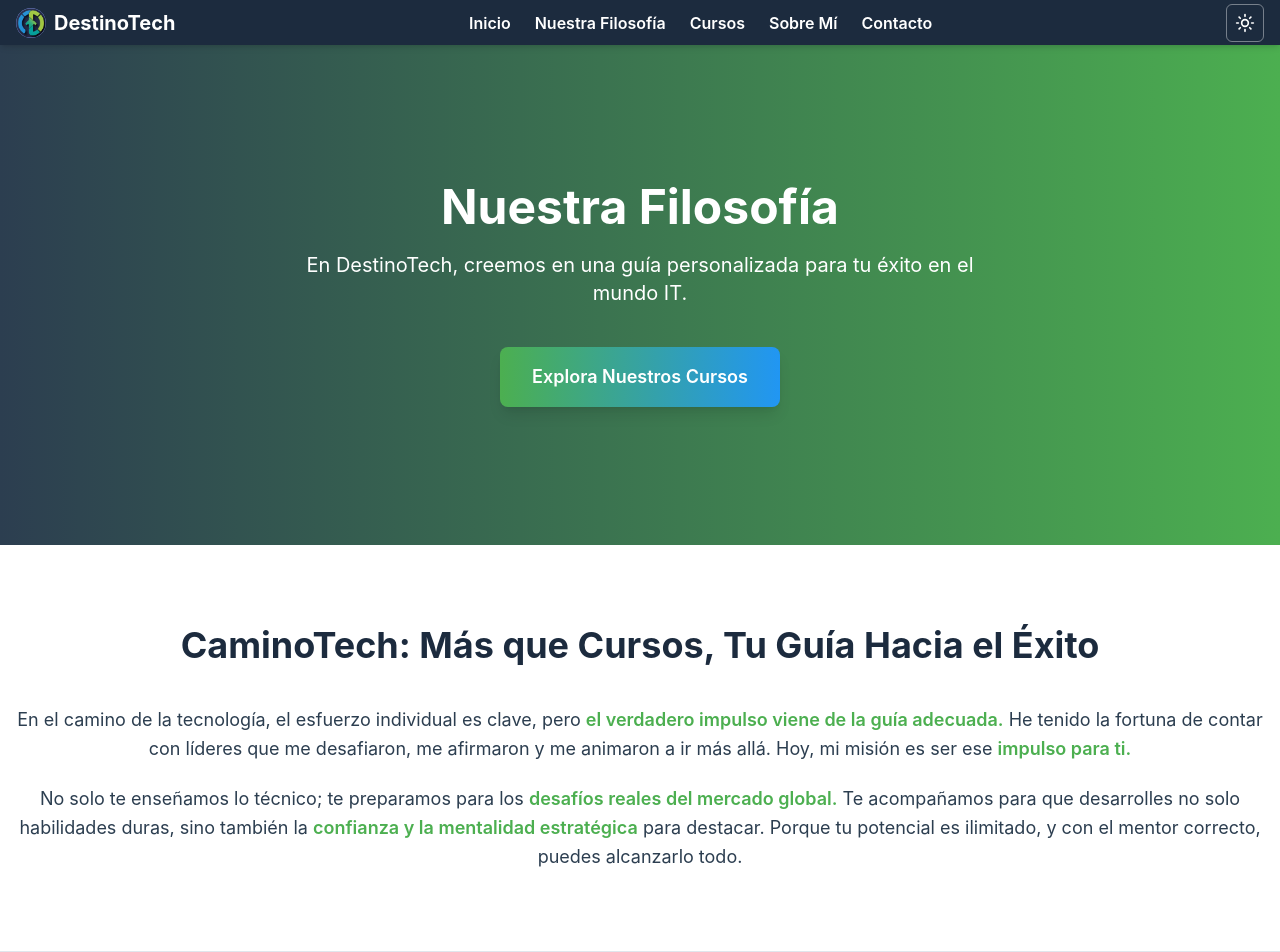
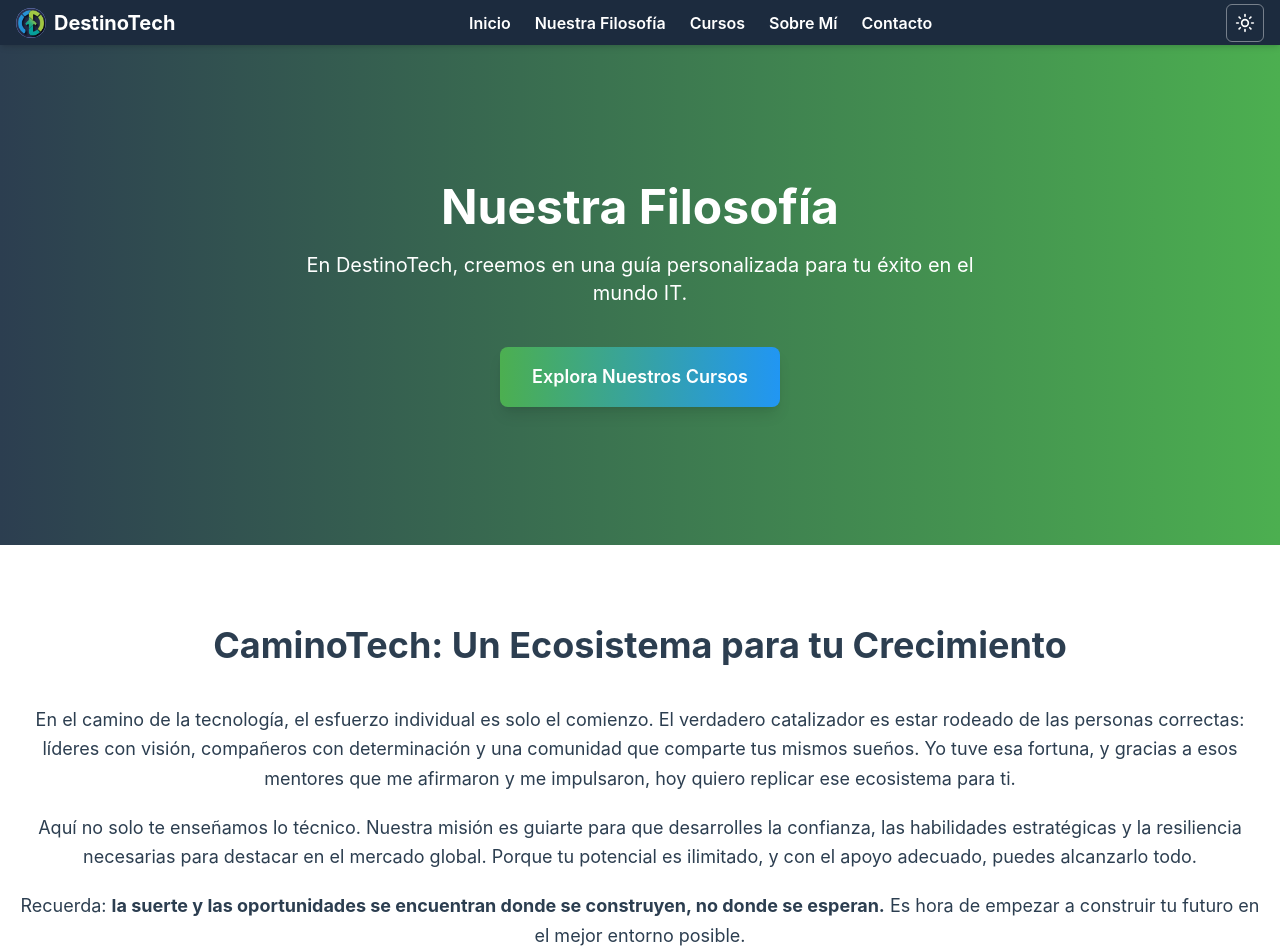
Before and after one commit to ecoranti/galabox, a Next.js app in the folder gala-sandbox-pro/: page /filosofia in a window 1280 px wide. Shown: the top 952 px of the page. Built offline with nearby package versions, Linux system fonts and the light colour scheme.

Commit message:
modificamos la seccion filosofia

```diff
--- a/gala-sandbox-pro/app/page.tsx
+++ b/gala-sandbox-pro/app/page.tsx
@@ -23,7 +23,7 @@ export default function Home() {
   };
 
   const handleAnimationComplete = () => {
-    window.open('https://t.me/tu_comunidad', '_blank'); // Reemplaza con tu enlace
+    window.open('https://t.me/oportunidadesparatodos', '_blank'); // Enlace actualizado a la comunidad real
     setIsAnimating(false);
   };
 
--- a/gala-sandbox-pro/components/FlyingPlane.tsx
+++ b/gala-sandbox-pro/components/FlyingPlane.tsx
@@ -28,8 +28,12 @@ const FlyingPlane = ({ startX, startY, onComplete }: FlyingPlaneProps) => {
           offsetPath: `path("${dynamicPath}")`,
         }}
       >
-        {/* ¡El cambio clave! El avión ahora es blanco. */}
-        <FaTelegramPlane size={32} color="white" />
+        {/* ¡El cambio clave! El avión ahora es blanco, usando foreignObject para evitar SVG nesting issues. */}
+        <foreignObject width={32} height={32} x={-16} y={-16}>
+          <div style={{ width: 32, height: 32, display: 'flex', alignItems: 'center', justifyContent: 'center' }}>
+            <FaTelegramPlane size={32} color="white" />
+          </div>
+        </foreignObject>
       </motion.g>
     </svg>
   );
--- a/gala-sandbox-pro/components/PhilosophySection.tsx
+++ b/gala-sandbox-pro/components/PhilosophySection.tsx
@@ -2,24 +2,20 @@ import React from 'react';
 
 const PhilosophySection: React.FC = () => {
   return (
-    <section className="philosophy-section py-20 text-center bg-card-background-light border-b border-border-light transition-colors duration-400">
+    <section className="philosophy-section py-20 text-center bg-card-background-light dark:bg-primary-dark-blue border-b border-border-light dark:border-border-dark transition-colors duration-400">
       <div className="container mx-auto px-4 max-w-4xl">
-        <h2 className="text-4xl font-bold mb-10 text-heading-color transition-colors duration-400">
-          CaminoTech: Más que Cursos, Tu Guía Hacia el Éxito
+        <h2 className="text-4xl font-bold mb-10 text-heading-color-light dark:text-heading-color-dark transition-colors duration-400">
+          CaminoTech: Un Ecosistema para tu Crecimiento
         </h2>
-        <div className="philosophy-content text-lg leading-relaxed text-text-light transition-colors duration-400">
+        <div className="philosophy-content text-lg leading-relaxed text-text-light dark:text-text-dark transition-colors duration-400">
           <p className="mb-5">
-            En el camino de la tecnología, el esfuerzo individual es clave, pero{' '}
-            <span className="font-semibold text-accent-green-platzi">el verdadero impulso viene de la guía adecuada.</span>{' '}
-            He tenido la fortuna de contar con líderes que me desafiaron, me afirmaron y me animaron a ir más allá. Hoy, mi misión es ser ese{' '}
-            <span className="font-semibold text-accent-green-platzi">impulso para ti.</span>
+            En el camino de la tecnología, el esfuerzo individual es solo el comienzo. El verdadero catalizador es estar rodeado de las personas correctas: líderes con visión, compañeros con determinación y una comunidad que comparte tus mismos sueños. Yo tuve esa fortuna, y gracias a esos mentores que me afirmaron y me impulsaron, hoy quiero replicar ese ecosistema para ti.
+          </p>
+          <p className="mb-5">
+            Aquí no solo te enseñamos lo técnico. Nuestra misión es guiarte para que desarrolles la confianza, las habilidades estratégicas y la resiliencia necesarias para destacar en el mercado global. Porque tu potencial es ilimitado, y con el apoyo adecuado, puedes alcanzarlo todo.
           </p>
           <p>
-            No solo te enseñamos lo técnico; te preparamos para los{' '}
-            <span className="font-semibold text-accent-green-platzi">desafíos reales del mercado global.</span>{' '}
-            Te acompañamos para que desarrolles no solo habilidades duras, sino también la{' '}
-            <span className="font-semibold text-accent-green-platzi">confianza y la mentalidad estratégica</span>{' '}
-            para destacar. Porque tu potencial es ilimitado, y con el mentor correcto, puedes alcanzarlo todo.
+            Recuerda: <b className="font-bold">la suerte y las oportunidades se encuentran donde se construyen, no donde se esperan.</b> Es hora de empezar a construir tu futuro en el mejor entorno posible.
           </p>
         </div>
       </div>
```
